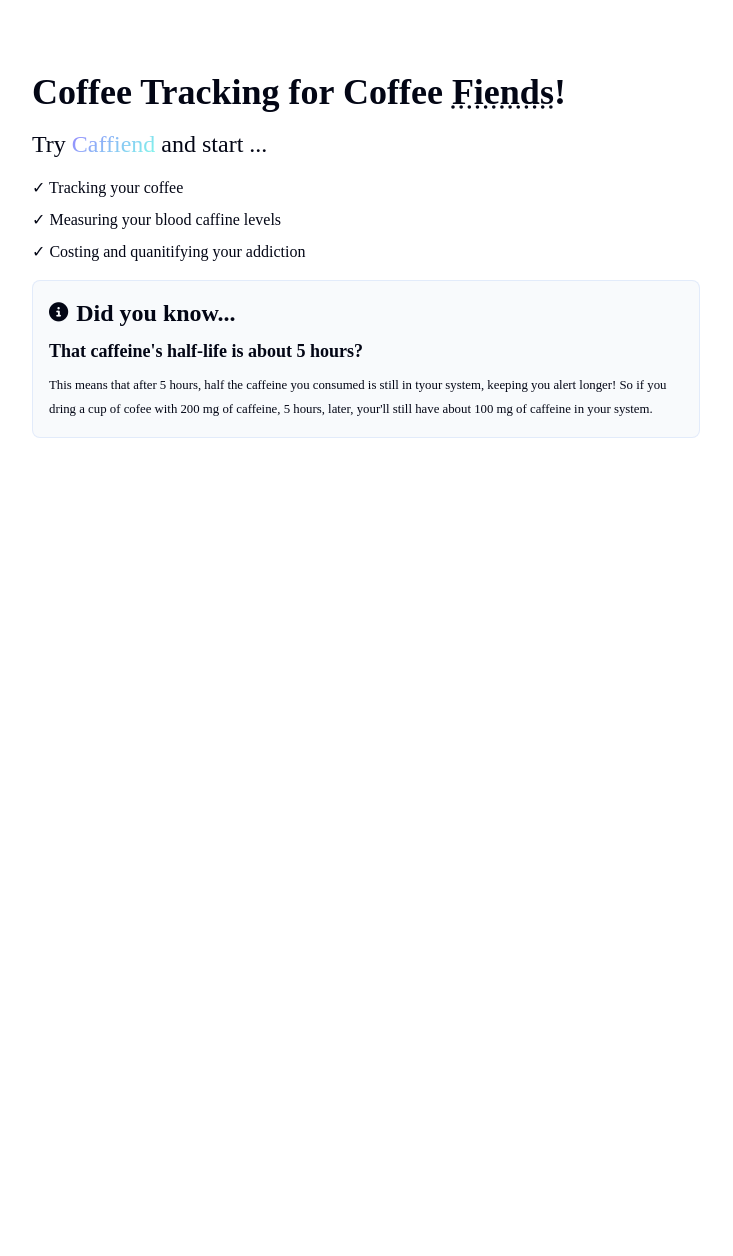
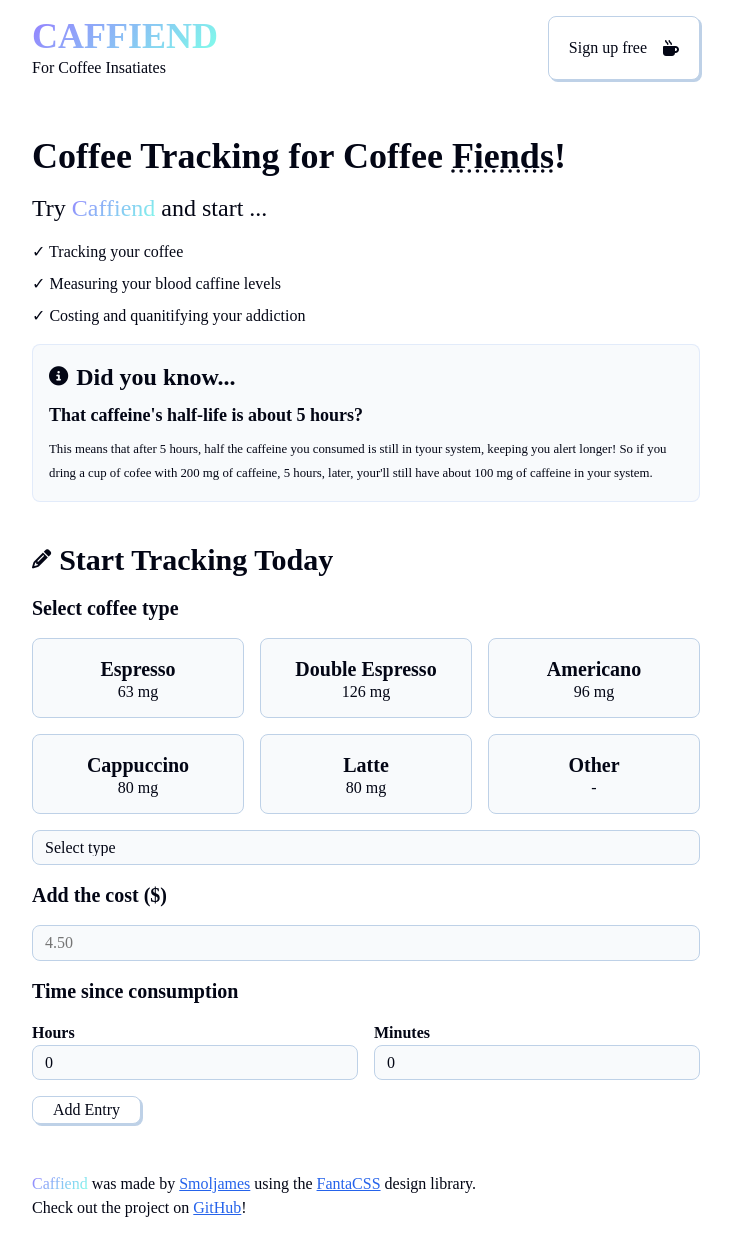
Before and after one commit to csdavids519/CoffeeTracker, a React (Vite) app in the folder caffiend/: page / in a window 1280 px wide. Shown: the top 1256 px of the page, without its empty margins (274-1007 px from the left). Before the commit the page ends 800 px from the top, so only its background shows below. Built offline with nearby package versions, Linux system fonts and the light colour scheme; a web font is replaced by a local one.

Commit message:
Added coffee form and layout

```diff
--- a/caffiend/src/components/CoffeeForm.jsx
+++ b/caffiend/src/components/CoffeeForm.jsx
@@ -1,7 +1,64 @@
+import { coffeeOptions } from "../utils"
+
 export default function CoffeeForm() {
     return (
         <>
-
+            <div className="section-header">
+                <i className="fa-solid fa-pencil" />
+                <h2>Start Tracking Today</h2>
+            </div>
+            <h4>Select coffee type</h4>
+            <div className="coffee-grid">
+                {coffeeOptions.slice(0, 5).map((option, optionIndex) => {   //get coffee options dict and split the first 5 items. use map to seperate and use the data to create buttons
+                    return (
+                        <button className="button-card" key={optionIndex}>
+                            <h4>{option.name}</h4>
+                            <p>{option.caffeine} mg</p>
+                        </button>
+                    )
+                })}
+                <button className="button-card">
+                    <h4>Other</h4>
+                    <p>-</p>
+                </button>
+            </div>
+            <select id="coffee-list" name="coffee-list"> {/* html dropdown selection list */}
+                <option value={null}>Select type</option>  {/* create the fist select option as null with default text */}
+                {coffeeOptions.map((option, optionIndex) => {
+                    {/*get coffee options and map them out to create a option value for each item in the array */ }
+                    return (
+                        <option value={option.name} key={optionIndex}>
+                            {option.name} ({option.caffeine}mg)
+                        </option>
+                    )
+                })}
+            </select>
+            <h4>Add the cost ($)</h4>
+            <input className="w-full" type="number" placeholder="4.50" />
+            <h4>Time since consumption</h4>
+            <div className="time-entry">
+                <div>
+                    <h6>Hours</h6>
+                    <select id="hours-select">
+                        {[0, 1, 2, 3, 4, 5, 6, 7, 8, 9, 10, 11, 12, 13, 14, 15, 16, 17, 18, 19, 20, 21, 22, 23].map((hour, hourIndex) => {
+                            return (
+                                <option key={hourIndex} value={hour}>{hour}</option>
+                            )
+                        })}
+                    </select>
+                </div>
+                <div>
+                    <h6>Minutes</h6>
+                    <select id="mins-select">
+                        {[0, 5, 10, 15, 30, 45].map((min, minIndex) => {
+                            return (
+                                <option key={minIndex} value={min}>{min}</option>
+                            )
+                        })}
+                    </select>
+                </div>
+                <button>Add Entry</button>
+            </div>
         </>
     )
 }
--- a/caffiend/src/components/Layout.jsx
+++ b/caffiend/src/components/Layout.jsx
@@ -2,11 +2,22 @@
     const { children } = props
 
     const header = (
-        <header></header>
+        <header>
+            <div>
+                <h1 className="text-gradient">CAFFIEND</h1>
+                <p>For Coffee Insatiates</p>
+            </div>
+            <button>
+                <p>Sign up free</p>
+                <i className="fa-solid fa-mug-hot"></i>
+            </button>
+        </header>
     )
 
     const footer = (
-        <footer></footer>
+        <footer>
+            <p><span className="text-gradient">Caffiend</span> was made by <a target="_blank" href="https://www.smoljames.com">Smoljames</a> using the <a href="https://www.fantacss.smoljames.com" target="_blank">FantaCSS</a> design library.<br />Check out the project on <a target="_black" href="https://www.github.com/jamezmca/reactjs-full-course">GitHub</a>!</p>
+        </footer>
     )
 
     return (
```
